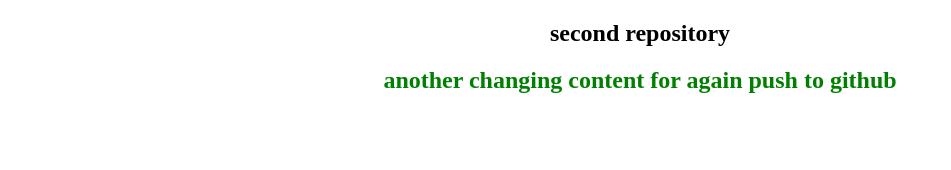
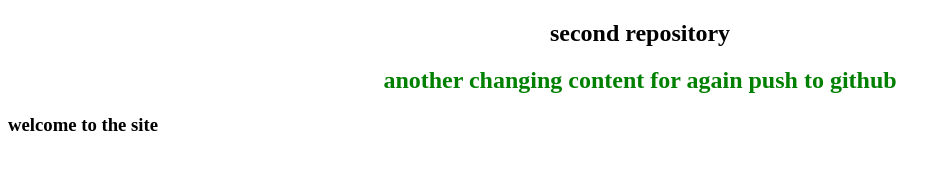
Before and after one commit to chamonsheikh121/second-time-repo, a plain HTML site: page chamon.html in a window 1280 px wide. Shown: the whole page, without its empty margins (0-951 px from the left). Drawn offline with Linux system fonts and the light colour scheme.

Commit message:
fourth time commit

```diff
--- a/chamon.html
+++ b/chamon.html
@@ -17,6 +17,7 @@
 <body>
     <h2>second repository</h2>
     <h2 class="chamon">another changing content for again push to github</h2>
+    <h3>welcome to the site</h3>
 
 </body>
 </html>
```
